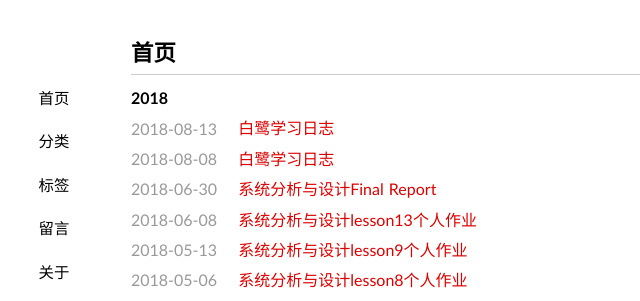
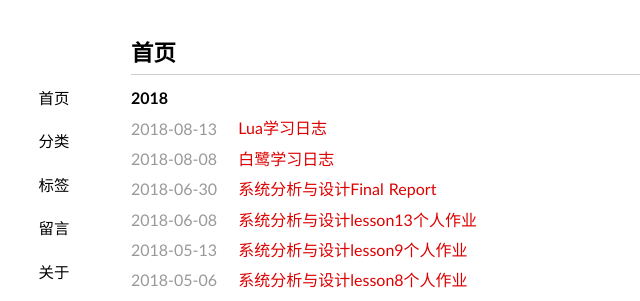
Before and after one commit to zhuwh9/zhuwh9.github.io, a Jekyll site: the page built from index.html, in a window 1280 px wide. Shown: the top 301 px of the page, without its empty margins (209-849 px from the left). Built offline with Jekyll 4.4.1, drawn with Linux system fonts in a browser that asks for light colours; the list of posts is cut into pages by our own code.

Commit message:
Update 2018-08-13-Lua.md

```diff
--- a/_posts/2018-08-13-Lua.md
+++ b/_posts/2018-08-13-Lua.md
@@ -1,7 +1,8 @@
 ---
 layout: post
-title: 白鹭学习日志
+title: Lua学习日志
 date: 2018-08-13 01:00:10+00:00
 categories: 日志
 tags: 博客
 ---
+还没学~
```
